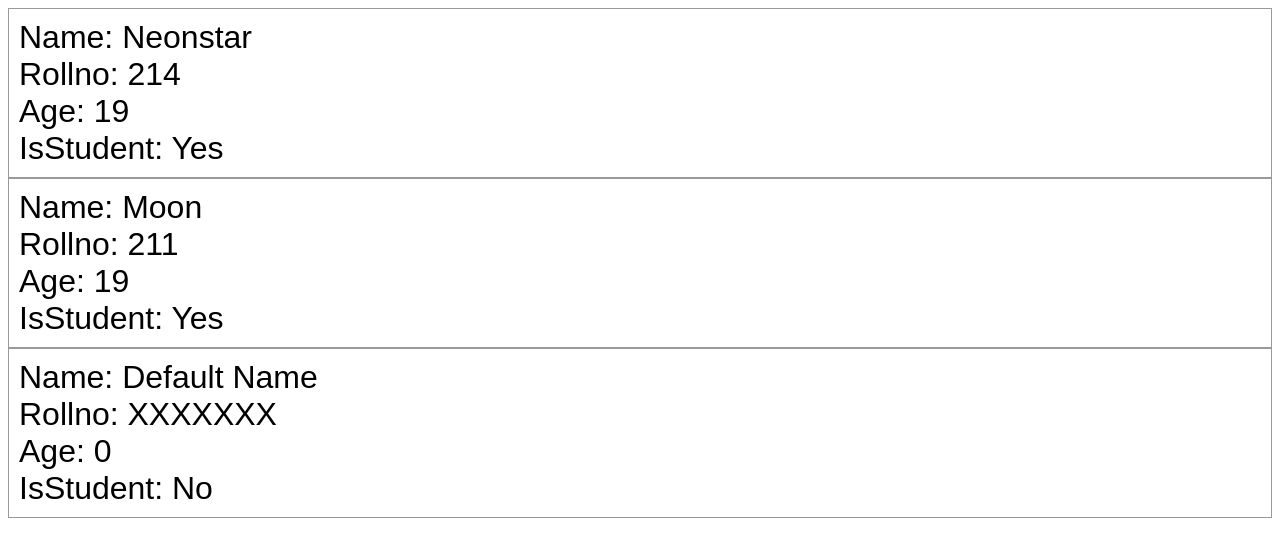
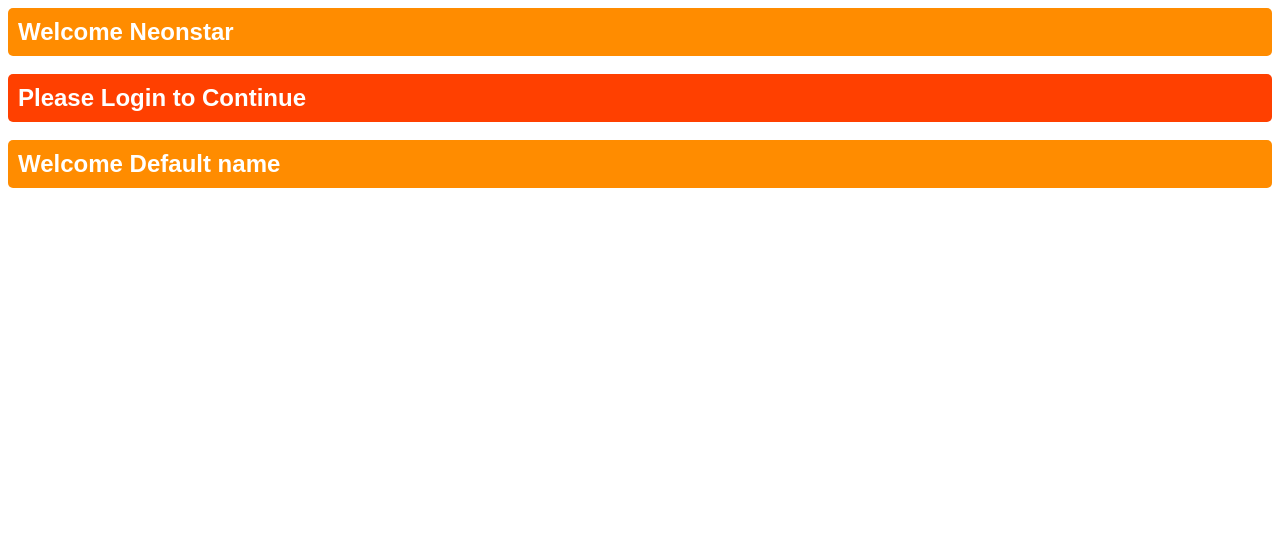
Before and after one commit to dharaneesh-006/ReactJs, a React (Vite) app: page / in a window 1280 px wide. Shown: the top 538 px of the page. Built offline with nearby package versions, Linux system fonts and the light colour scheme.

Commit message:
Conditional Rendering

```diff
--- a/src/App.jsx
+++ b/src/App.jsx
@@ -1,23 +1,38 @@
-import Student from "./Student"
+import UserGreeting from "./UserGreeting"
+
 
 function App() {
     return(
       <>
-        <Student name="Neonstar" rollno="214" age={19} isStudent={true}/>
-        <Student name="Moon" rollno="211" age={19} isStudent={true}/>
-        <Student />
-
-        {/* ---Sending the values using the name that we kept.
-        ---If we give the numbers,boolean we should enclose it with curly braces..or.. it is an error. */}
-
+        <UserGreeting isLoggedin={true} username="Neonstar"/>
+        <br />
+        <UserGreeting isLoggedin={false} username="Neonstar"/>
+        <br />
+        <UserGreeting isLoggedin={true}/>
       </>
-
     )
 }
 
 export default App
 
 
-//props = read-only properties that are   shared between components.
+{/* //props = read-only properties that are   shared between components.
 // A parent component can sent data to a child component.
 //      <Component key=value />
+
+<> >>> Props <<<
+        <Student name="Neonstar" rollno="214" age={19} isStudent={true}/>
+        <Student name="Moon" rollno="211" age={19} isStudent={true}/>
+        <Student />
+
+        {/* ---Sending the values using the name that we kept.
+        ---If we give the numbers,boolean we should enclose it with curly braces..or.. it is an error.
+</>
+*/}
+
+{
+  /*
+    Conditional Rendering -- Allows you to control what gets rendered in your application based on certain conditions..
+    (show, hide, or change components)
+  */
+}
--- /dev/null
+++ b/src/UserGreeting.jsx
@@ -0,0 +1,46 @@
+// Using Conditional Rendering..
+
+import PropTypes from 'prop-types'
+
+function UserGreeting(props){
+
+    // >> Method 1:
+
+    /* if(props.isLoggedin){
+
+        return(
+            <h2>Welcome {props.username}</h2>
+        )
+    }
+    else{
+        return(
+            <h2>Please Login to Continue</h2>
+        )
+    } */
+
+     // >> Method 2:
+
+    const welcomemsg = <h2 className="welcome-msg">Welcome {props.username}</h2>
+    const logprmt = <h2 className="log-prmt">Please Login to Continue</h2>
+
+    return(
+        props.isLoggedin ? welcomemsg : logprmt
+    )
+
+     // >> Method 3:
+
+    return(
+        props.isLoggedin ? <h2 className="welcome-msg">Welcome {props.username}</h2> : <h2 className="log-prmt">Please Login to Continue</h2>
+    )
+}
+
+UserGreeting.proptypes = {
+    isLoggedin : PropTypes.bool,
+    username : PropTypes.string
+
+}
+UserGreeting.defaultProps = {
+    username : "Default name"
+}
+
+export default UserGreeting
--- a/src/index.css
+++ b/src/index.css
@@ -1,5 +1,8 @@
+*{
+    font-family: Arial, Helvetica, sans-serif;
+}
+
 .student{
-    font-family: Arial, Helvetica, sans-serif;
     font-size: 2em;
     padding: 10px;
     border: 1px solid hsla(0, 0%, 50%, 0.8);
@@ -7,3 +10,18 @@
 .student p{
     margin: 0;
 }
+
+.welcome-msg{
+    background-color: darkorange;
+    color: white;
+    padding: 10px;
+    border-radius: 5px;
+    margin: 0;
+}
+.log-prmt{
+    background-color: rgb(255, 64, 0);
+    color: white;
+    padding: 10px;
+    border-radius: 5px;
+    margin: 0;
+}
```
Also changed, not shown: guide.txt.
